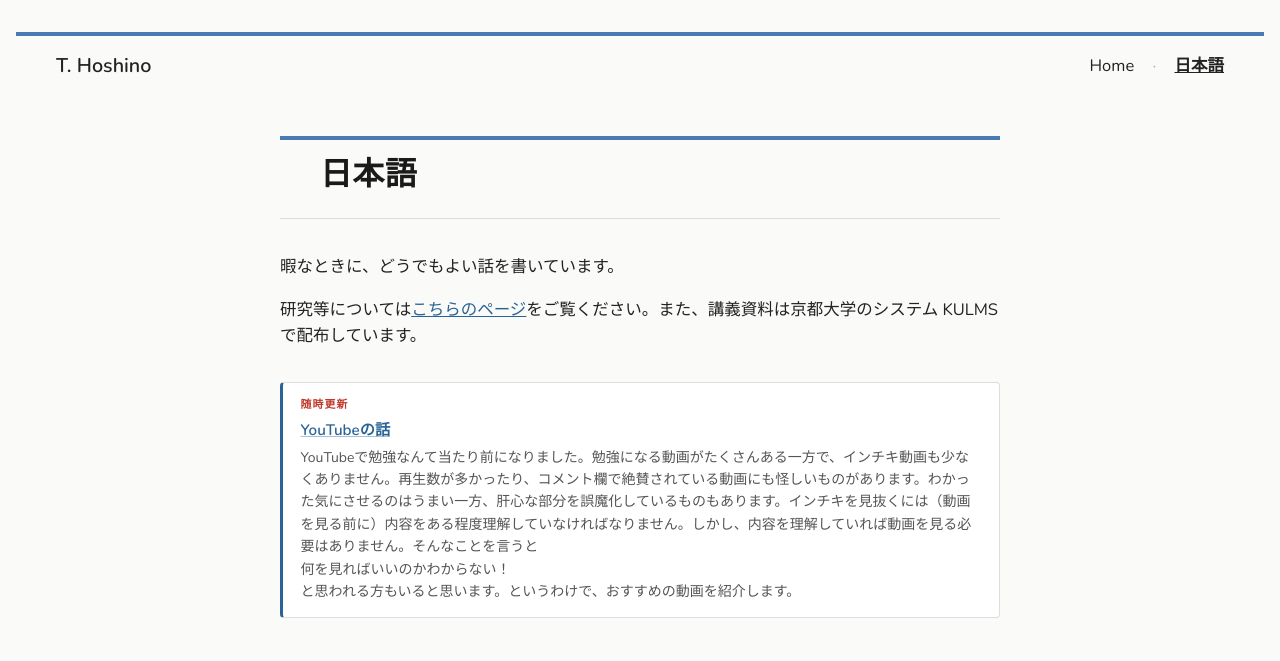
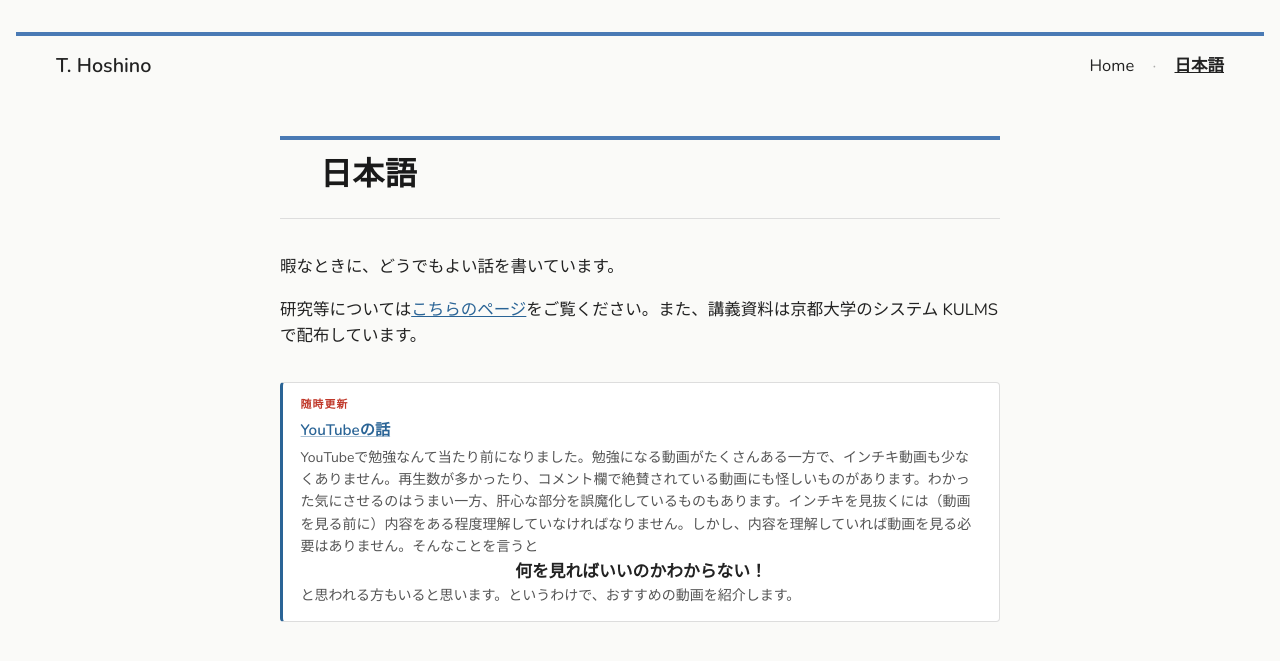
Before and after one commit to tetsuyahoshino137/tetsuyahoshino137.github.io, a Jekyll site: the page built from posts.html, in a window 1280 px wide. Shown: the top 661 px of the page. Built offline with Jekyll 4.4.1, drawn with Linux system fonts in a browser that asks for light colours.

Commit message:
Update posts.html

```diff
--- a/posts.html
+++ b/posts.html
@@ -42,6 +42,12 @@ body {
 /* ===== イントロ ===== */
 .intro { margin-bottom: 2rem; }
 .intro p { margin-bottom: 1em; }
+.big-question {
+  font-size: 1.05rem;
+  font-weight: 600;
+  text-align: center;
+  color: #222;
+}
 
 /* ===== 記事カード ===== */
 .post-card {
```
